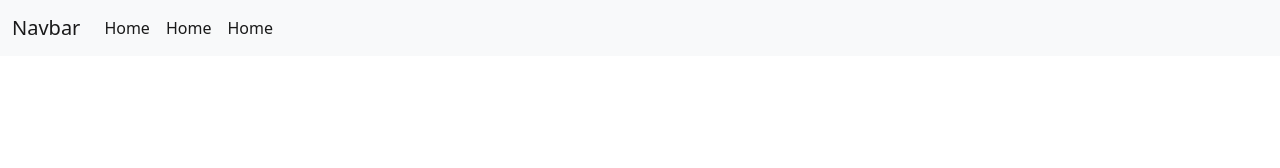
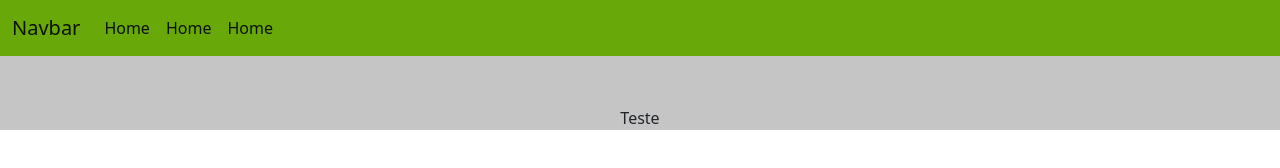
Before and after one commit to LuizFprog/aula-bootstrap, a plain HTML site: page index.html in a window 1280 px wide. Drawn offline with Linux system fonts and the light colour scheme.

Commit message:
Criando Container

```diff
--- a/index.html
+++ b/index.html
@@ -7,7 +7,7 @@
   <link rel="stylesheet" type="text/css" href="style/main.css" />
 </head>
 <body>
-  <nav class="navbar navbar-expand-lg navbar-light bg-light">
+  <nav class="navbar navbar-expand-lg navbar-light">
     <div class="container-fluid">
       <a class="navbar-brand" href="#">Navbar</a>
       <button class="navbar-toggler" type="button" data-bs-toggle="collapse" data-bs-target="#navbarSupportedContent" aria-controls="navbarSupportedContent" aria-expanded="false" aria-label="Toggle navigation">
@@ -28,5 +28,10 @@
       </div>
     </div>
   </nav>
+  <section id="quemsomos">
+    <div class="container-fluid quem-somos text-center margin">
+      <p>Teste</p>
+    </div>
+  </section>
 </body>
 </html>
--- a/style/main.css
+++ b/style/main.css
@@ -0,0 +1,11 @@
+.navbar {
+  background-color: #68A808;
+}
+
+.quem-somos {
+  background-color: #c5c5c5;
+}
+
+.margin {
+  padding-top: 50px;
+}
```
